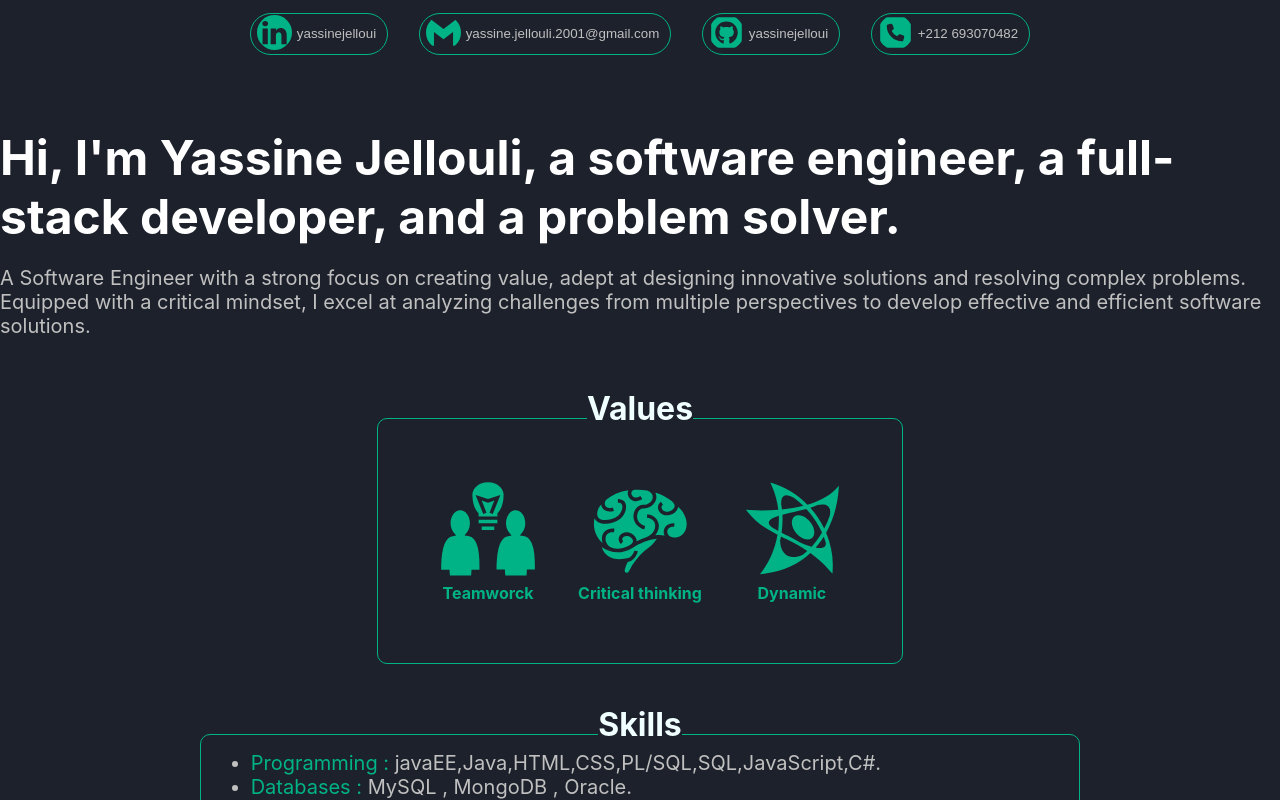
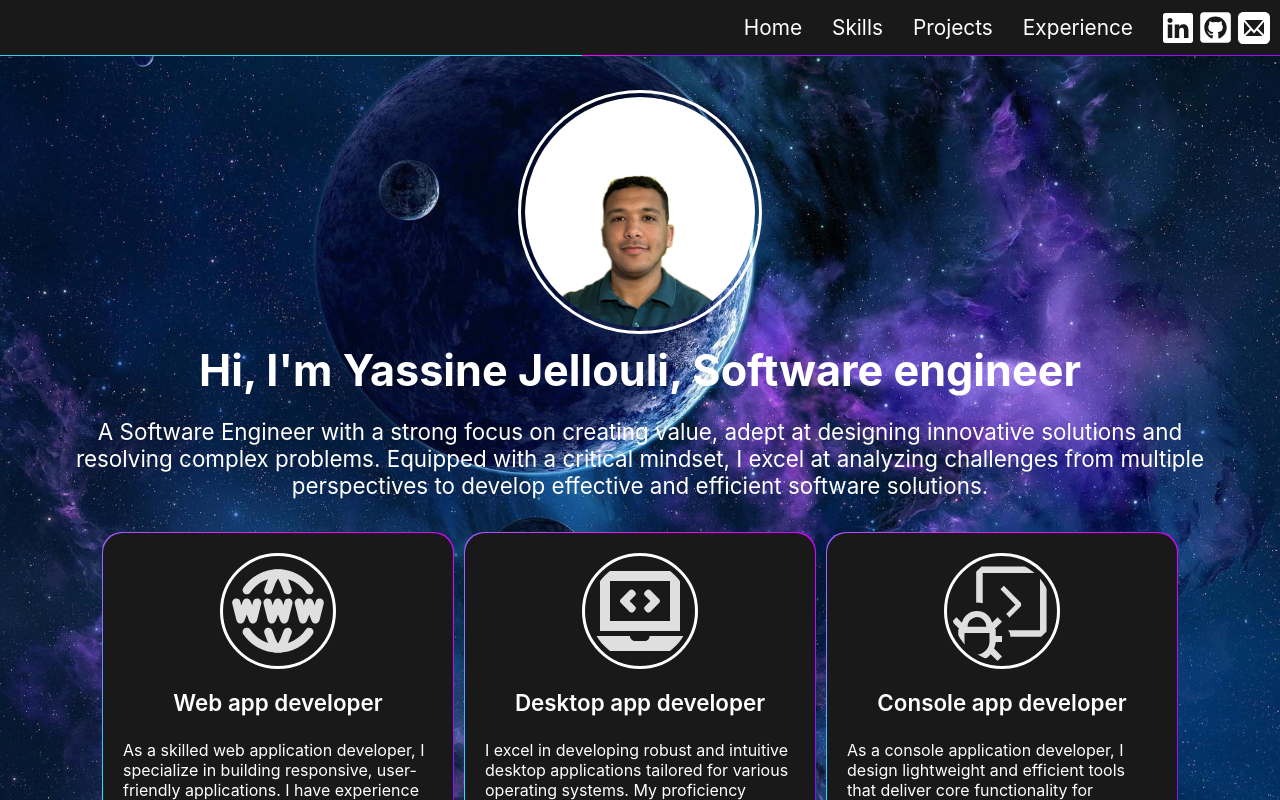
Before and after one commit to jellouliyassine/portfolio, a React (Create React App) app: page / in a window 1280 px wide. Shown: the top 800 px of the page. Built offline with nearby package versions, Linux system fonts and the light colour scheme.

Commit message:
3lamolana

```diff
--- a/src/App.js
+++ b/src/App.js
@@ -53,8 +53,8 @@ console.log("refreched");
          { //<Route path="/homev2" element={<HomeV2/>} />
          }
          <Route path="/portfolio2" element={<Everything />} />
-          <Route path="/portfolio" element={<HomeV2 />} />
-          <Route path="/" element={<HomeV2 />} />
+          <Route path="/portfolio" element={<Everything />} />
+          <Route path="/" element={<Everything />} />
           <Route path="/Experience" element={<Experience />} />
           <Route path="/Project" element={<Projects />} />
         </Routes>
```
